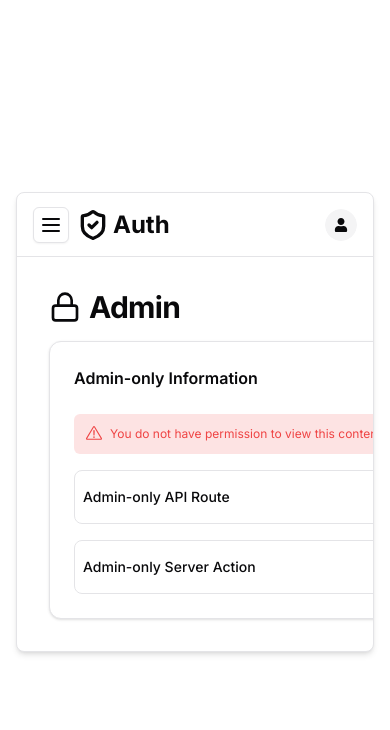
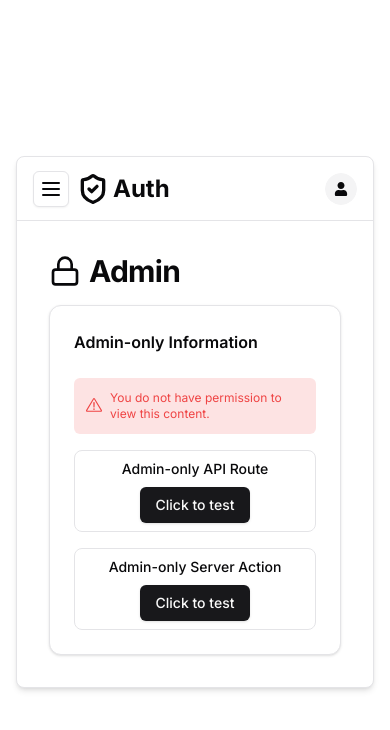
Before and after one commit to salimi-my/next-auth-starter, a Next.js app: page /admin in a window 390 px wide. Shown: the top 730 px of the page. Built offline with nearby package versions, Linux system fonts and the light colour scheme; no server answers.

Commit message:
Update admin page

```diff
--- a/app/(protected)/admin/page.tsx
+++ b/app/(protected)/admin/page.tsx
@@ -39,7 +39,7 @@ export default function AdminPage() {
         <Lock className='mr-2 w-8 h-auto' />
         Admin
       </h2>
-      <Card className='w-[600px]'>
+      <Card className='w-full'>
         <CardHeader>
           <h3 className='font-semibold'>Admin-only Information</h3>
         </CardHeader>
@@ -47,12 +47,12 @@ export default function AdminPage() {
           <RoleGate allowedRole={UserRole.ADMIN}>
             <FormSuccess message='You are allowed to see this content.' />
           </RoleGate>
-          <div className='flex flex-row items-center justify-between rounded-lg border p-2'>
+          <div className='flex flex-col space-y-2 md:space-y-0 md:flex-row items-center justify-between rounded-lg border p-2'>
             <p className='text-sm font-medium'>Admin-only API Route</p>
             <Button onClick={onApiRouteClick}>Click to test</Button>
           </div>
 
-          <div className='flex flex-row items-center justify-between rounded-lg border p-2'>
+          <div className='flex flex-col space-y-2 md:space-y-0 md:flex-row items-center justify-between rounded-lg border p-2'>
             <p className='text-sm font-medium'>Admin-only Server Action</p>
             <Button onClick={onServerActionClick}>Click to test</Button>
           </div>
```
